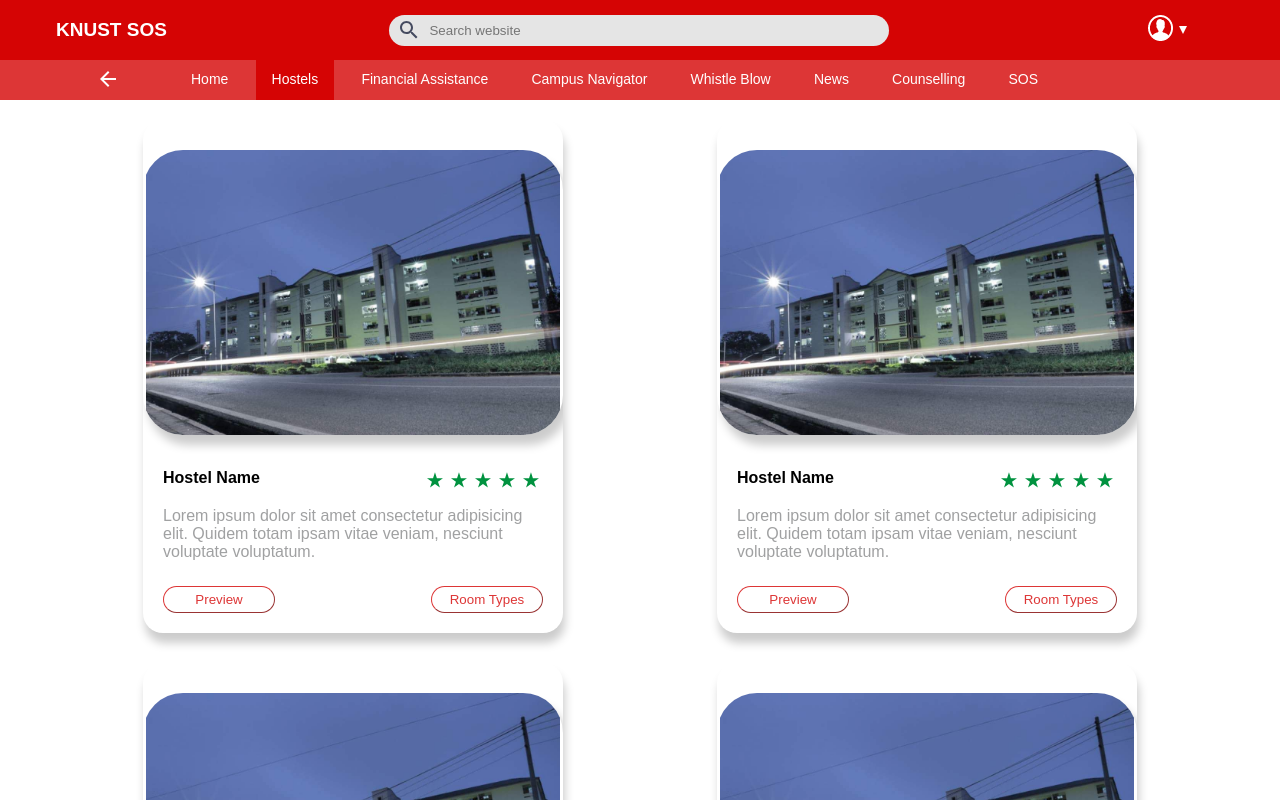
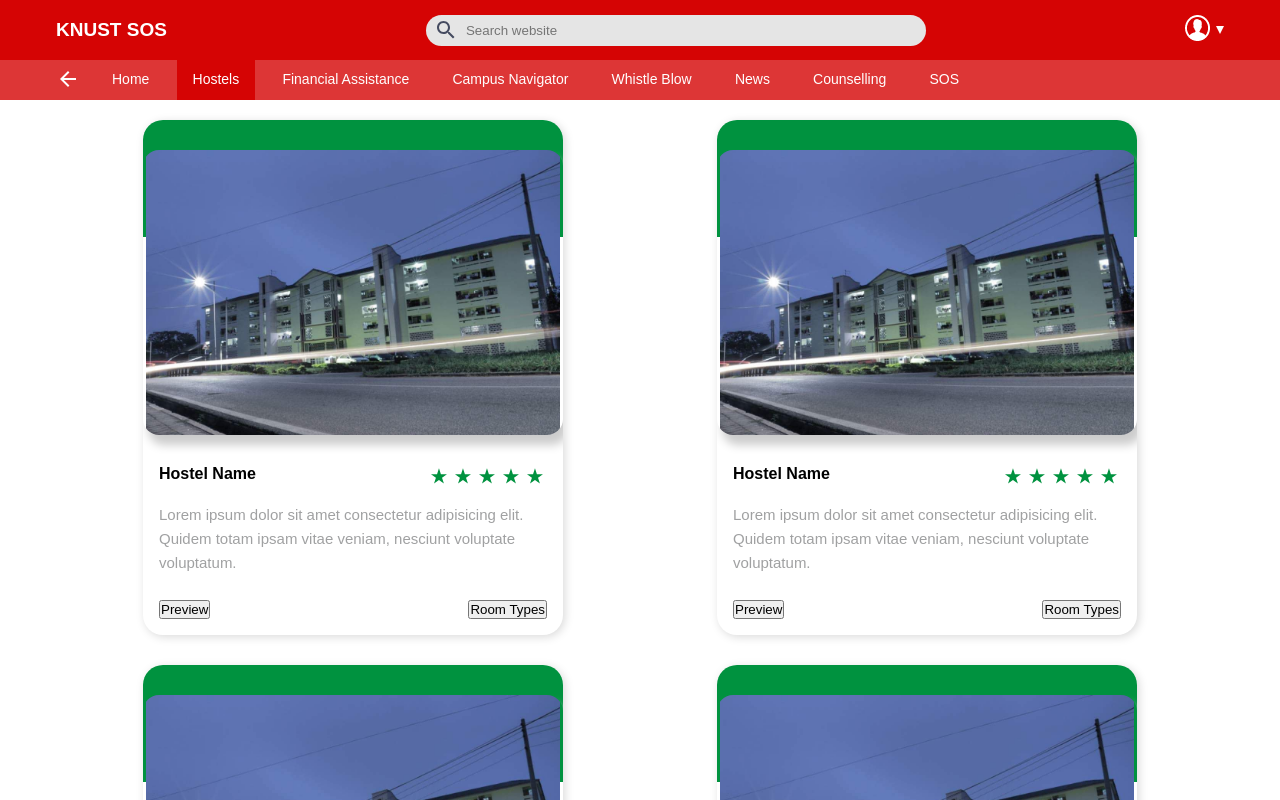
Before and after one commit to Obitrim/Project-SSS, a React (Create React App) app in the folder client/: page /app/hostels in a window 1280 px wide. Shown: the top 800 px of the page. Built offline with nearby package versions, Linux system fonts and the light colour scheme.

Commit message:
modified styles

```diff
--- a/client/src/components/HostelCard/HostelCard.css
+++ b/client/src/components/HostelCard/HostelCard.css
@@ -1,28 +1,41 @@
 .HostelCard {
-    display: flex;
-    flex-direction: column;
     max-width: 420px;
-    max-height: 550px;
     border-radius: 20px;
-    box-shadow: 2px 10px 10px #ccc;
+    box-shadow: var(--light-shadow);
     overflow: hidden;
 }
 
 .HostelCard__img {
+  position: relative;
   width: 100%;
   margin-top: 30px;
 }
 
+.HostelCard__img::before {
+  content: '';
+  width: 100%;
+  height: 100%;
+  background-color: var(--success);
+
+  position: absolute;
+  bottom: 70%;
+  left: 0;
+  z-index: 1;
+}
+
 .HostelCard__img img {
+  position: relative;
+  z-index: 2;
+
   max-height: 285px;
-  border-radius: 40px;
+  border-radius: 1rem;
+  width: 100%;
   object-fit: contain;
-  width: 100%;
   box-shadow: 5px 10px 10px #ccc;
 }
 
 .HostelCard__info {
-  padding: 20px;
+  padding: 1rem;
   margin-top: 10px;
 }
 
@@ -38,6 +51,8 @@
 .HostelCard__info__desc {
   color: var(--grey);
   margin-top: 10px;
+  line-height: 160%;
+  font-size: calc(var(--font-size) - 1px);
 }
 
 .HostelCard__buttons {
@@ -46,7 +61,7 @@
   margin-top: 25px;
 }
 
-button {
+.HostelCard__Button {
   padding: 5px;
   border-radius: 20px;
   width: 7rem;
@@ -57,14 +72,8 @@ button {
   background-color: var(--white);
 }
 
-button:hover {
+.HostelCard__Button:hover {
   background-color: var(--danger-light);
   transition: var(--transition-speed);
   color: var(--white);
 }
-
-@media (max-width: 1000px) {
-  .HostelCard {
-    margin-bottom: 40px;
-  }
-}
```
